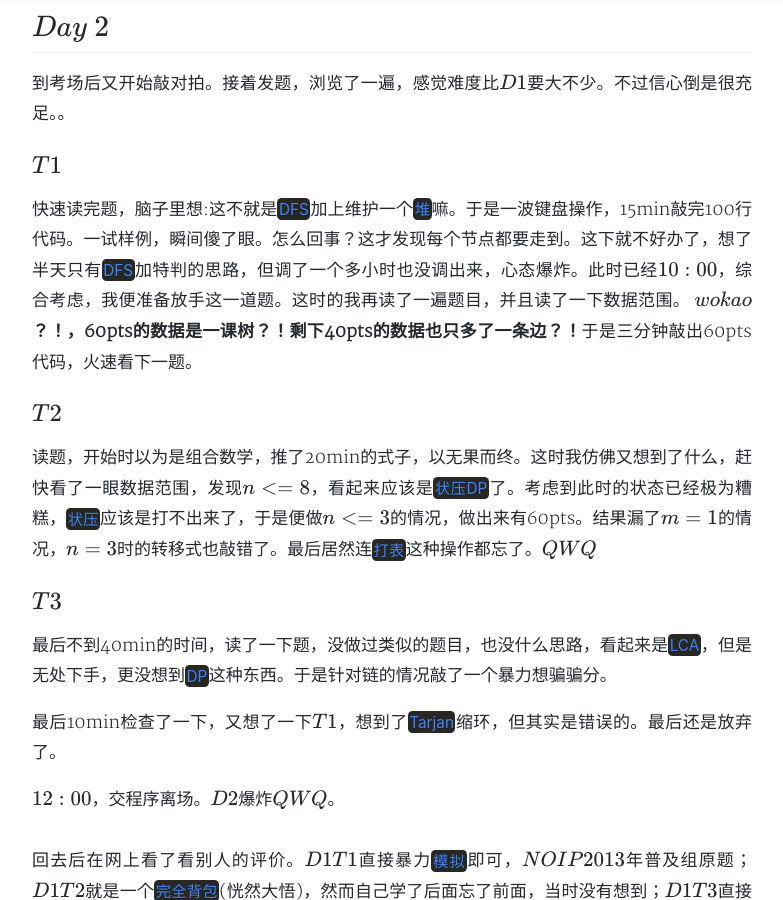
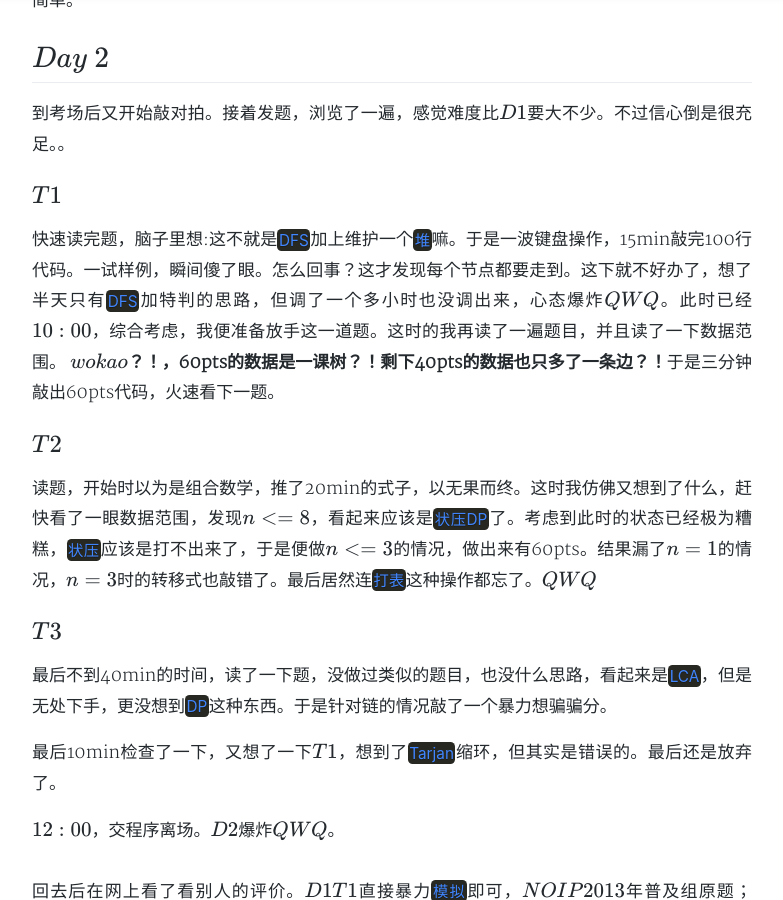
Before and after one commit to wwwxxxzzz666/wwwxxxzzz666.github.io, a Jekyll site: the page built from _posts/2018-12-06-NOIP2018.md, in a window 1280 px wide and 900 px high, scrolled down 2133 px. Shown: the whole window, without its empty margins (248-1031 px from the left). Built offline with Jekyll 4.4.1, drawn with Linux system fonts in a browser that asks for light colours; nearby versions of some CDN libraries; formulas are drawn with MathJax 3; comment, search, counter and statistics services are not loaded; a style sheet for code colours, icons or effects is not loaded.

Commit message:
Update 2018-12-06-NOIP2018.md

```diff
--- a/_posts/2018-12-06-NOIP2018.md
+++ b/_posts/2018-12-06-NOIP2018.md
@@ -8,7 +8,7 @@
 ---
 
 ___最后的$NOIP$，特作此游记以纪念___
-
+<br><br>
 ## $Day\ -?\ \Longrightarrow\ Day\ -1$
 
 初赛通过了之后，便开始全心全意备战复赛，成天到晚都泡在洛谷上，晚自习更是直接忽略一切作业~~反正文化课已经石沉大海了~~。事实上，从今年8月份开始，我就已经开始把重心放在信息学上了，毕竟是最后一次了嘛。
@@ -53,11 +53,11 @@
 
 ### $T1$
 
-快速读完题，脑子里想:这不就是`DFS`加上维护一个`堆`嘛。于是一波键盘操作，15min敲完100行代码。一试样例，瞬间傻了眼。怎么回事？这才发现每个节点都要走到。这下就不好办了，想了半天只有`DFS`加特判的思路，但调了一个多小时也没调出来，心态爆炸。此时已经$10:00$，综合考虑，我便准备放手这一道题。这时的我再读了一遍题目，并且读了一下数据范围。 **$wokao$？！，60pts的数据是一课树？！剩下40pts的数据也只多了一条边？！**于是三分钟敲出60pts代码，火速看下一题。
+快速读完题，脑子里想:这不就是`DFS`加上维护一个`堆`嘛。于是一波键盘操作，15min敲完100行代码。一试样例，瞬间傻了眼。怎么回事？这才发现每个节点都要走到。这下就不好办了，想了半天只有`DFS`加特判的思路，但调了一个多小时也没调出来，心态爆炸$QWQ$。此时已经$10:00$，综合考虑，我便准备放手这一道题。这时的我再读了一遍题目，并且读了一下数据范围。 **$wokao$？！，60pts的数据是一课树？！剩下40pts的数据也只多了一条边？！**于是三分钟敲出60pts代码，火速看下一题。
 
 ### $T2$
 
-读题，开始时以为是组合数学，推了20min的式子，以无果而终。这时我仿佛又想到了什么，赶快看了一眼数据范围，发现$n<=8$，看起来应该是`状压DP`了。考虑到此时的状态已经极为糟糕，`状压`应该是打不出来了，于是便做$n<=3$的情况，做出来有60pts。结果漏了$m=1$的情况，$n=3$时的转移式也敲错了。最后居然连`打表`这种操作都忘了。$QWQ$
+读题，开始时以为是组合数学，推了20min的式子，以无果而终。这时我仿佛又想到了什么，赶快看了一眼数据范围，发现$n<=8$，看起来应该是`状压DP`了。考虑到此时的状态已经极为糟糕，`状压`应该是打不出来了，于是便做$n<=3$的情况，做出来有60pts。结果漏了$n=1$的情况，$n=3$时的转移式也敲错了。最后居然连`打表`这种操作都忘了。$QWQ$
 
 ### $T3$
 
```
